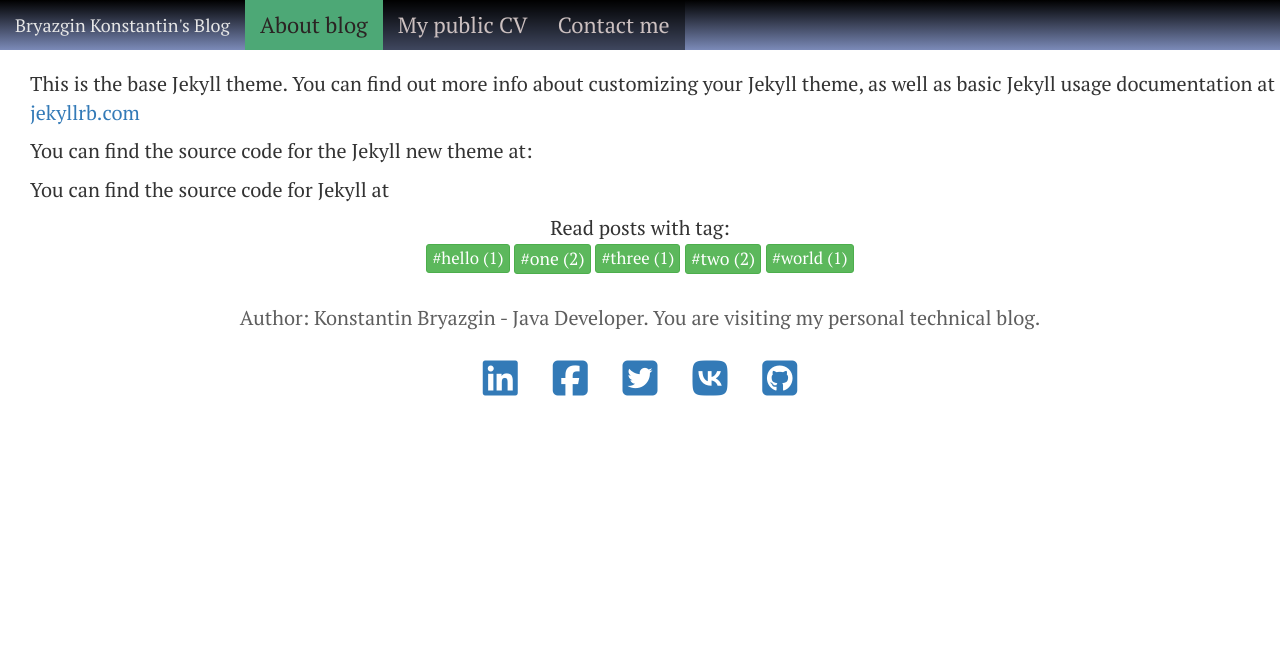
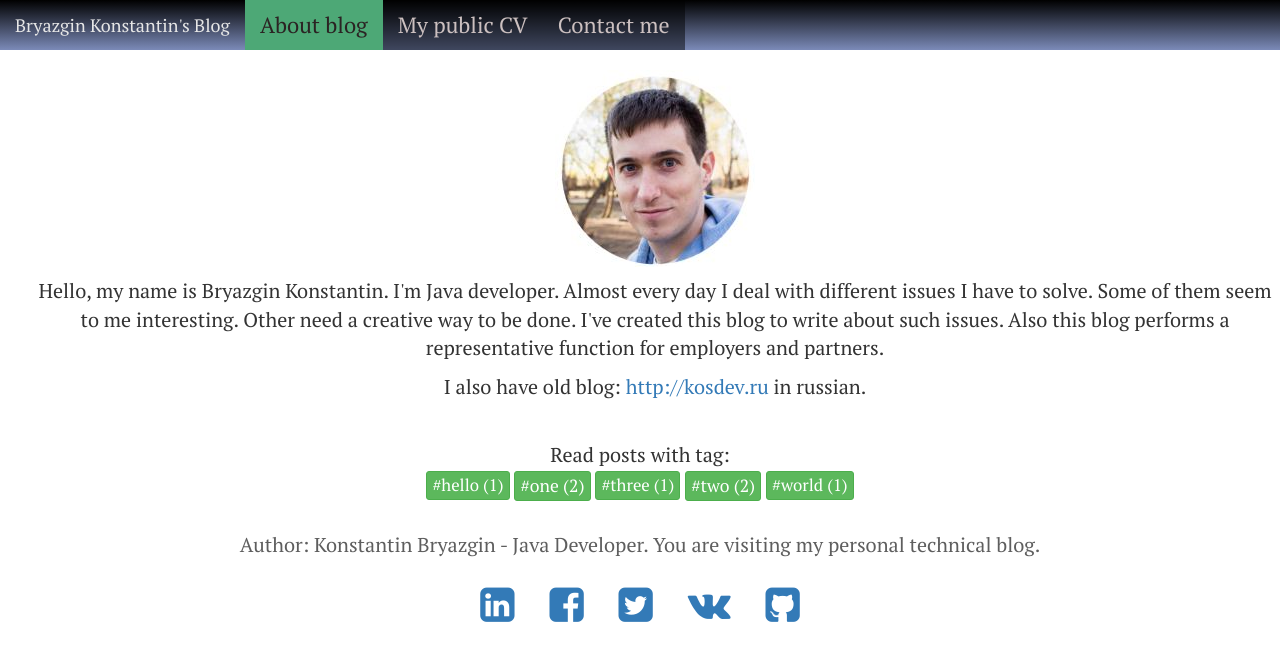
Before and after one commit to bryazginkos/bryazginkos.github.io, a Jekyll site: the page built from about.md, in a window 1280 px wide. Shown: the top 661 px of the page. Built offline with Jekyll 4.4.1, drawn with Linux system fonts in a browser that asks for light colours; nearby versions of some CDN libraries; library files that are not in the unit come from our copies.

Commit message:
about page

```diff
--- a/_includes/head.html
+++ b/_includes/head.html
@@ -9,7 +9,7 @@
   <link rel="stylesheet" href="{{ "/css/main.css" | prepend: site.baseurl }}">
   <link href='https://fonts.googleapis.com/css?family=PT+Serif:400,700,400italic,700italic' rel='stylesheet' type='text/css'>
   <link rel="shortcut icon" type="image/png" href="/images/favicon.ico">
-  <link rel="stylesheet" href="bower_components/font-awesome-bower/css/font-awesome.css"/>
+  <link rel="stylesheet" href="/bower_components/font-awesome-bower/css/font-awesome.css"/>
   <link rel="canonical" href="{{ page.url | replace:'index.html','' | prepend: site.baseurl | prepend: site.url }}">
   <link rel="alternate" type="application/rss+xml" title="{{ site.title }}" href="{{ "/feed.xml" | prepend: site.baseurl | prepend: site.url }}">
 </head>
--- a/about.md
+++ b/about.md
@@ -3,9 +3,19 @@ layout: default
 title: About
 permalink: /about/
 ---
+![photo](/images/me.jpg){: class="center-block"}
 
-This is the base Jekyll theme. You can find out more info about customizing your Jekyll theme, as well as basic Jekyll usage documentation at [jekyllrb.com](http://jekyllrb.com/)
+<p class="text-center">
+Hello, my name is Bryazgin Konstantin. I'm Java developer.
+Almost every day I deal with different issues I have to solve.
+ Some of them seem to me interesting. Other need a creative way
+ to be done. I've created this blog to write about such issues.
+ Also this blog performs a representative function for employers
+ and partners. </p>
 
-You can find the source code for the Jekyll new theme at:
-
-You can find the source code for Jekyll at
+<p class="text-center space-down">
+ I also have old blog: <a href="http://kosdev.ru" target="_blank">
+ http://kosdev.ru
+ </a>
+ in russian.
+ </p>
--- a/css/main.scss
+++ b/css/main.scss
@@ -55,6 +55,10 @@ $icon-font-path: "/bower_components/bootstrap-sass/assets/fonts/bootstrap/";
   margin-right: 30px;
 }
 
+.space-down {
+  margin-bottom: 40px;
+}
+
 
 // Import partials from `sass_dir` (defaults to `_sass`)
 @import
```
Also changed, not shown: images/me.jpg (added).
